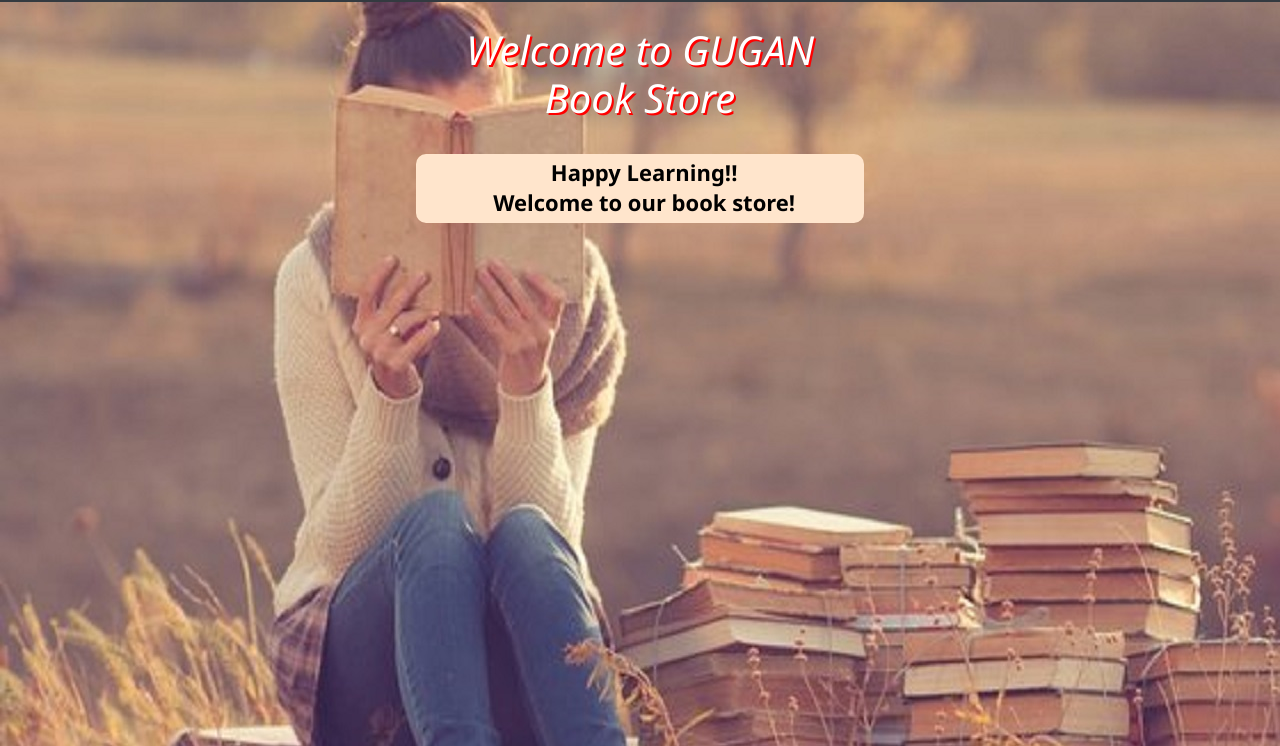
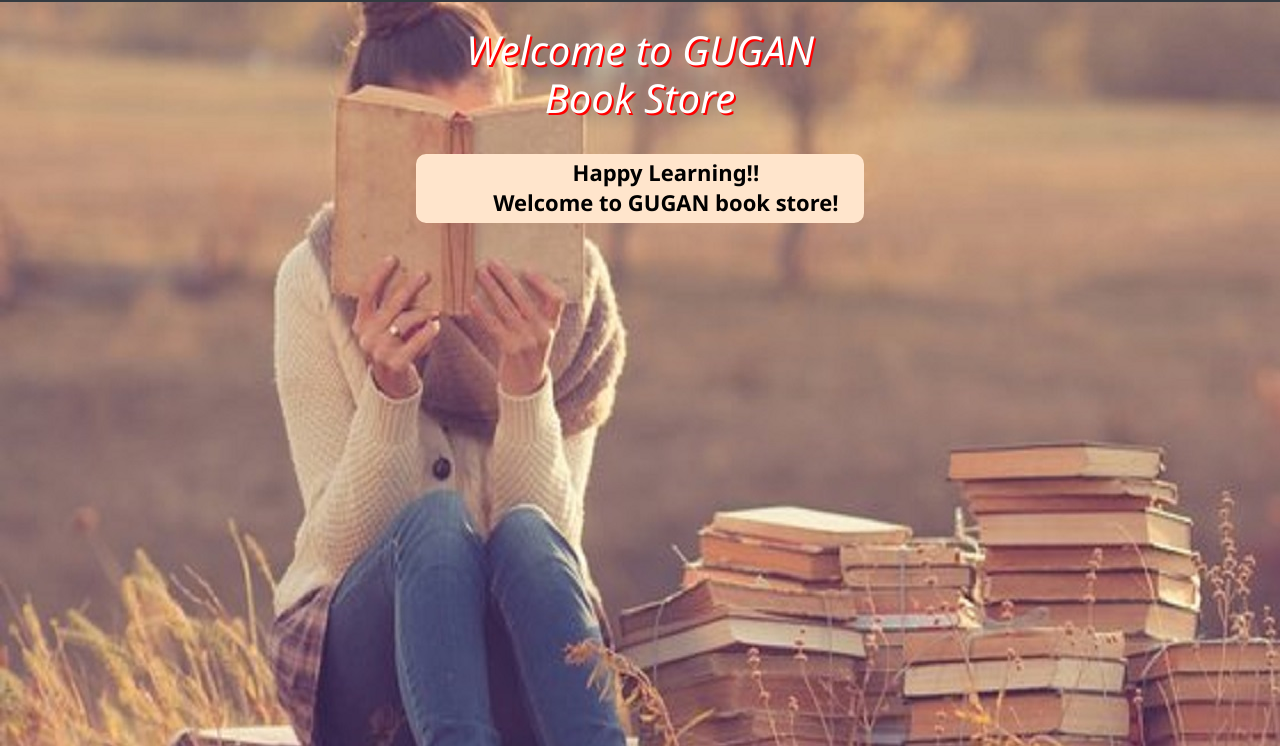
Before and after one commit to gugan1206/Onlinebookstore-main-main, a plain HTML site: page WebContent/index.html in a window 1280 px wide. Shown: the part 54-800 px from the top of the page. Drawn offline with nearby package versions, Linux system fonts and the light colour scheme.

Commit message:
Update index.html

```diff
--- a/WebContent/index.html
+++ b/WebContent/index.html
@@ -39,7 +39,7 @@
 	<br>
 	<table class="tab">
 		<tr>
-			<td><a href="index.html">Happy Learning!!<br>Welcome to our book store!</a></td>
+			<td><a href="index.html">Happy Learning!!<br>Welcome to GUGAN book store!</a></td>
 		</tr>
 	</table>
 
```
